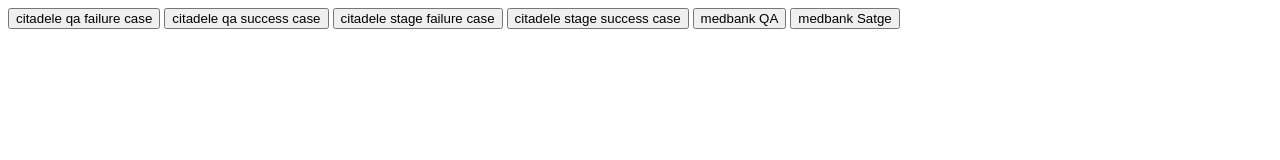
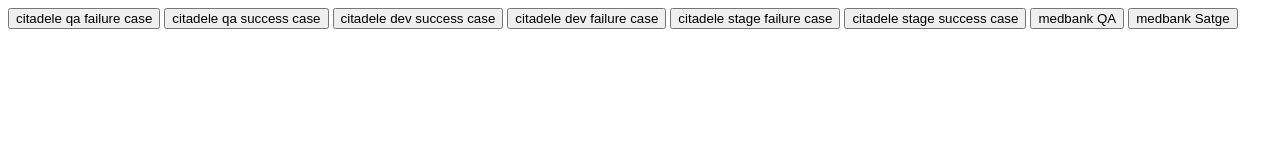
Before and after one commit to sahaskondapally/sahaskondapally.github.io, a plain HTML site: page index.html in a window 1280 px wide. Drawn offline with Linux system fonts and the light colour scheme.

Commit message:
Update index.html

```diff
--- a/index.html
+++ b/index.html
@@ -16,11 +16,27 @@
                  window.location.assign("https://pay-qa.connectpay.com/payment/redirect/citadele");
 
         }
+       function devAssign() {
+            let params = (new URL(document.location)).searchParams
+
+            if(params.get("state")!=null)
+            {
+                window.location.assign("https://pay-dev.connectpay.com/payment/redirect/citadele?state="+params.get("state"));
+                console.log(params.keys.length);
+
+            }
+            else
+                 window.location.assign("https://pay-dev.connectpay.com/payment/redirect/citadele");
+
+        }
         function unAssign() {
          window.location.assign("https://pay-qa.connectpay.com/payment/redirect/citadele");
         }
+        function devunAssign() {
+         window.location.assign("https://pay-qa.connectpay.com/payment/redirect/citadele");
+        }
         function medQA() {
-         window.location.assign("https://pay-qa.connectpay.com/payment/redirect/medicinos");
+         window.location.assign("https://pay-dev.connectpay.com/payment/redirect/medicinos");
         }
         function medSTAGE() {
             let params = (new URL(document.location)).searchParams
@@ -46,6 +62,8 @@
 <body>
     <input type="button" value="citadele qa failure case" onclick="Assign()" />
     <input type="button" value="citadele qa success case" onclick="unAssign()" />
+     <input type="button" value="citadele dev success case" onclick="devAssign()" />
+    <input type="button" value="citadele dev failure case" onclick="devunAssign()" />
     <input type="button" value="citadele stage failure case" onclick="stageKey()" />
     <input type="button" value="citadele stage success case" onclick="stage()" />
     <input type="button" value="medbank QA" onclick="medQA()" />
```
